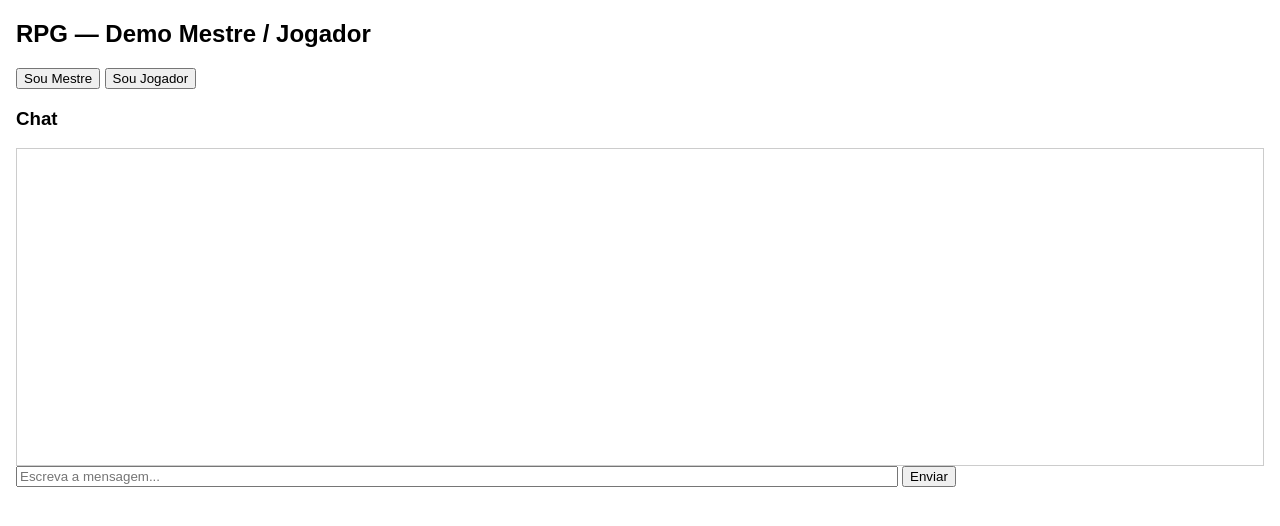
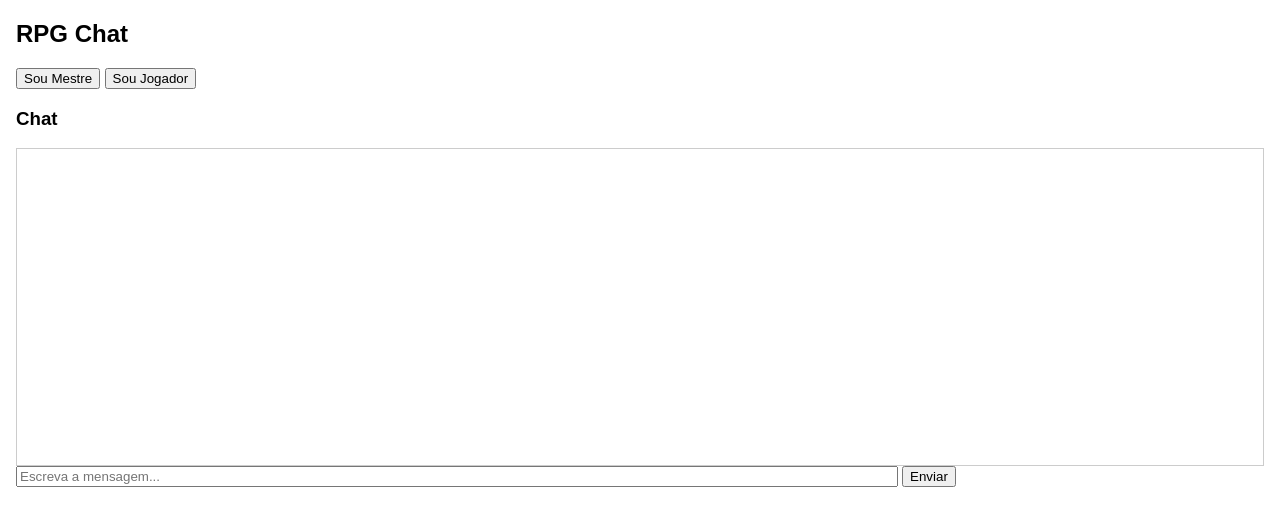
Before and after one commit to mvl18/rpg-room, a website: page public/index.html in a window 1280 px wide. Drawn offline with nearby package versions, Linux system fonts and the light colour scheme; no server answers.

Commit message:
Pequena alteração para ver funcionamento do render

```diff
--- a/public/index.html
+++ b/public/index.html
@@ -4,7 +4,7 @@
 <head>
   <meta charset="utf-8" />
   <meta name="viewport" content="width=device-width,initial-scale=1" />
-  <title>RPG - Demo</title>
+  <title>RPG Chat</title>
   <style>
     body { font-family: Arial, sans-serif; margin: 16px; }
     .hidden { display: none; }
@@ -12,7 +12,7 @@
   </style>
 </head>
 <body>
-  <h2>RPG — Demo Mestre / Jogador</h2>
+  <h2>RPG Chat</h2>
 
   <div id="role-select">
     <button id="btn-master">Sou Mestre</button>
```
